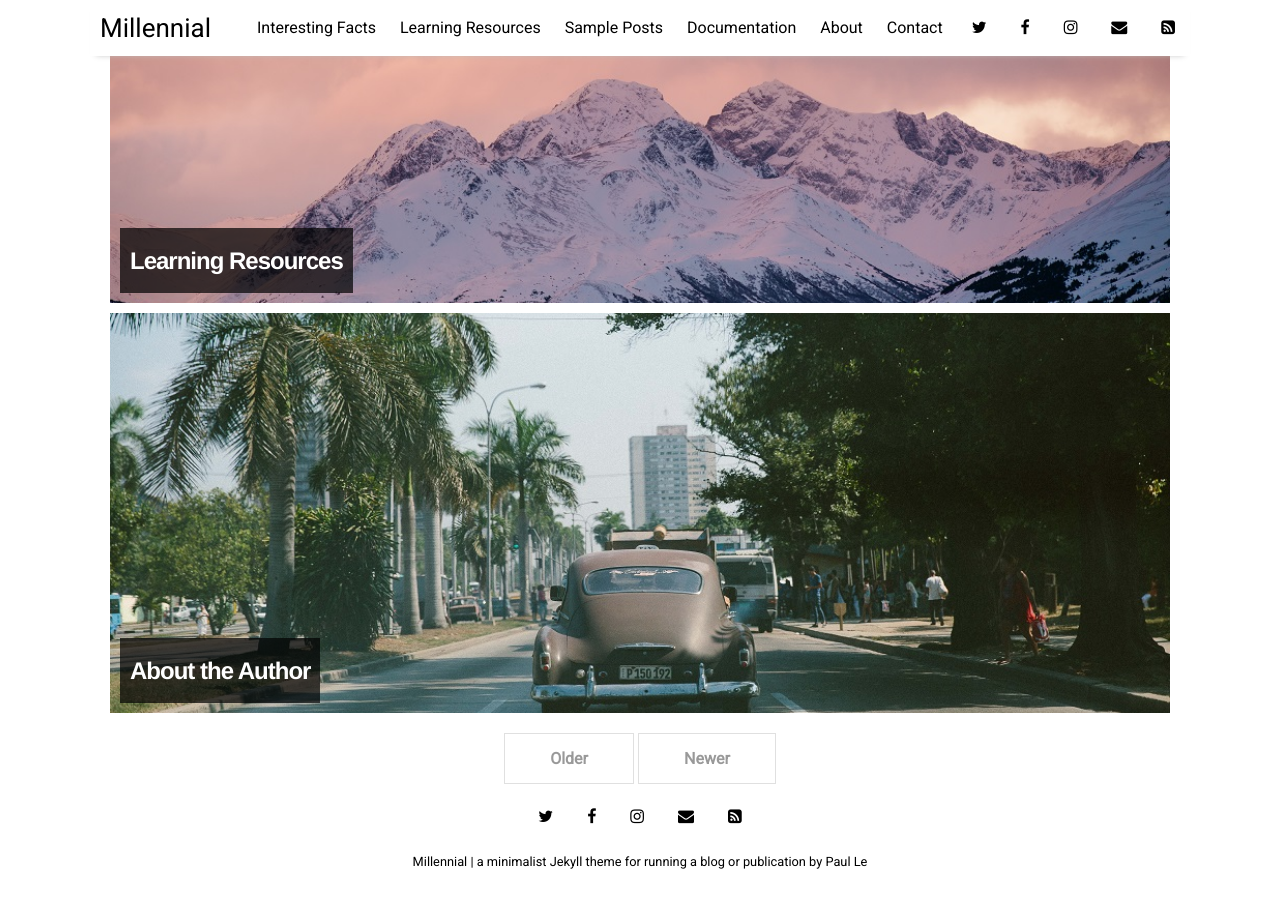
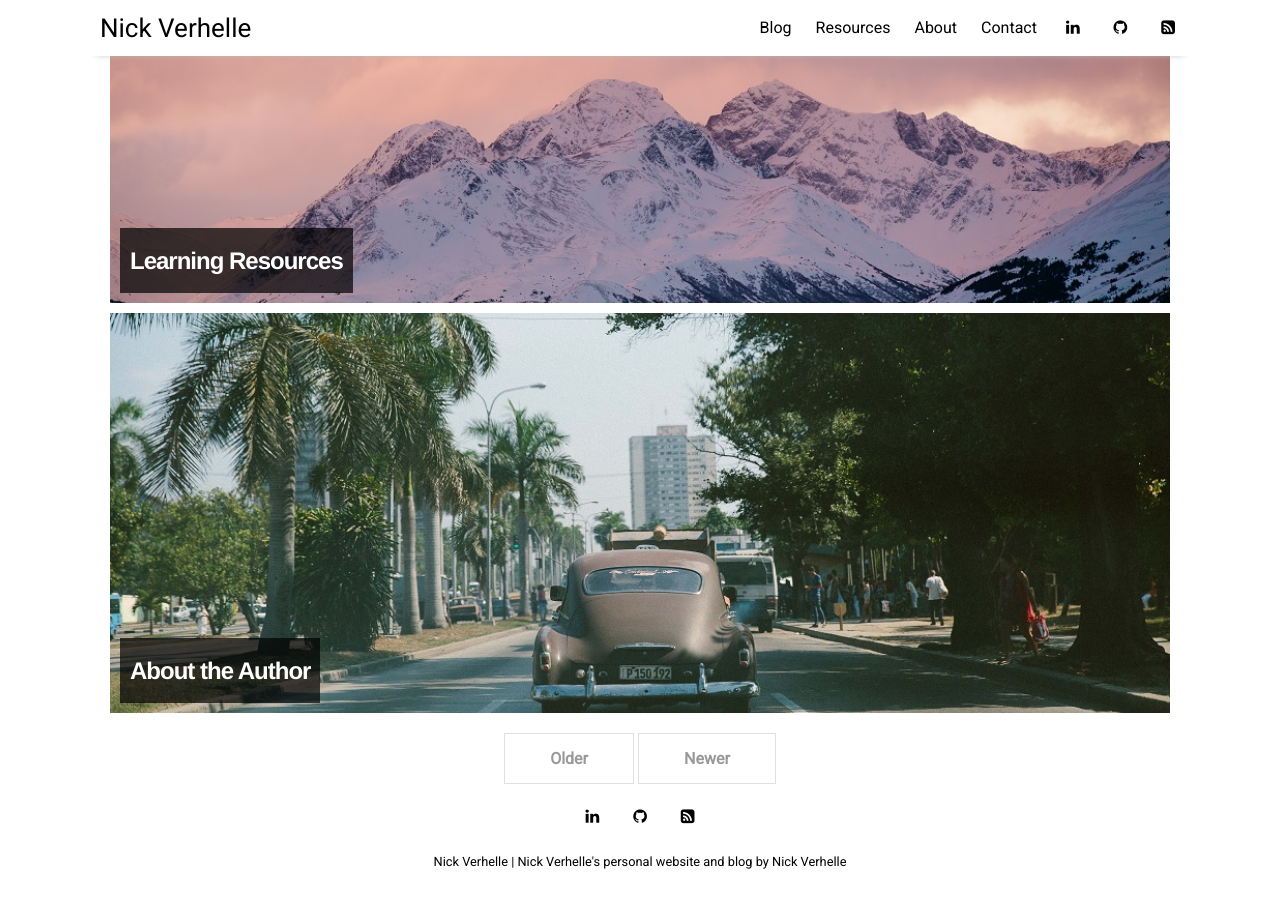
Before and after one commit to BulldawgHacks/bulldawghacks.github.io, a Jekyll site: the page built from index.html, in a window 1280 px wide and 900 px high, scrolled down 1398 px. Built offline with Jekyll 4.4.1, drawn with Linux system fonts in a browser that asks for light colours; nearby versions of some CDN libraries; the list of posts is cut into pages by our own code.

Commit message:
Initial updates
Initial updates

```diff
--- a/_config.yml
+++ b/_config.yml
@@ -10,10 +10,10 @@ permalink:           /:title
 plugins:             [jekyll-paginate, jekyll-sitemap, jekyll-feed, jekyll-seo-tag]
 
 # Customise atom feed settings (this is where Jekyll-Feed gets configuration information)
-title:		           "Millennial"
-description:	       "a minimalist Jekyll theme for running a blog or publication"
-author:              "Paul Le"
+title:		           "Nick Verhelle"
+description:	       "Nick Verhelle's personal website and blog"
+author:              "Nick Verhelle"
 
 # RSS 2.0 can be used instead of Atom by uncommenting following two lines
-#feed:
-#  path: rss-feed.xml
+feed:
+  path: rss-feed.xml
```
Also changed, not shown: _data/settings.yml (+7 -12 lines).
